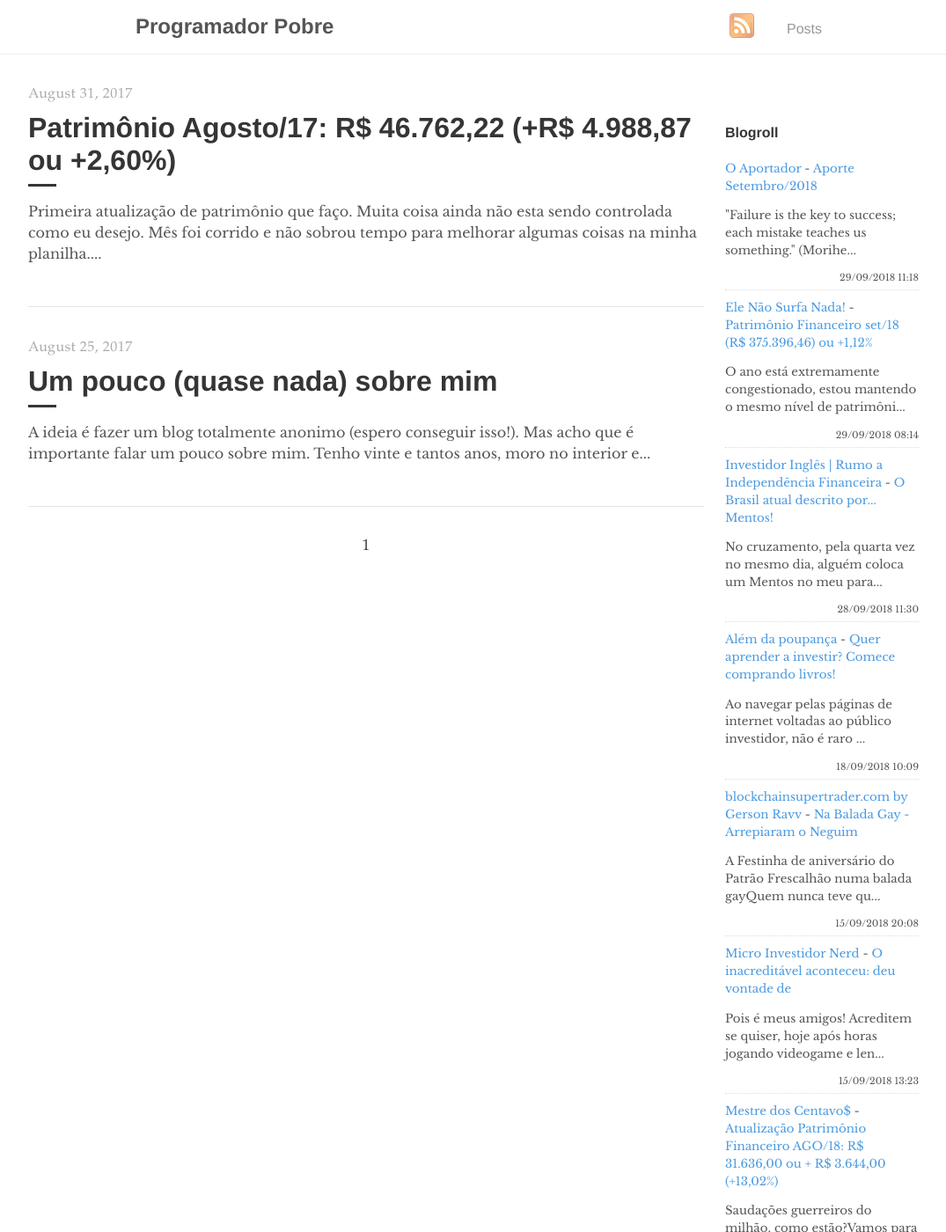
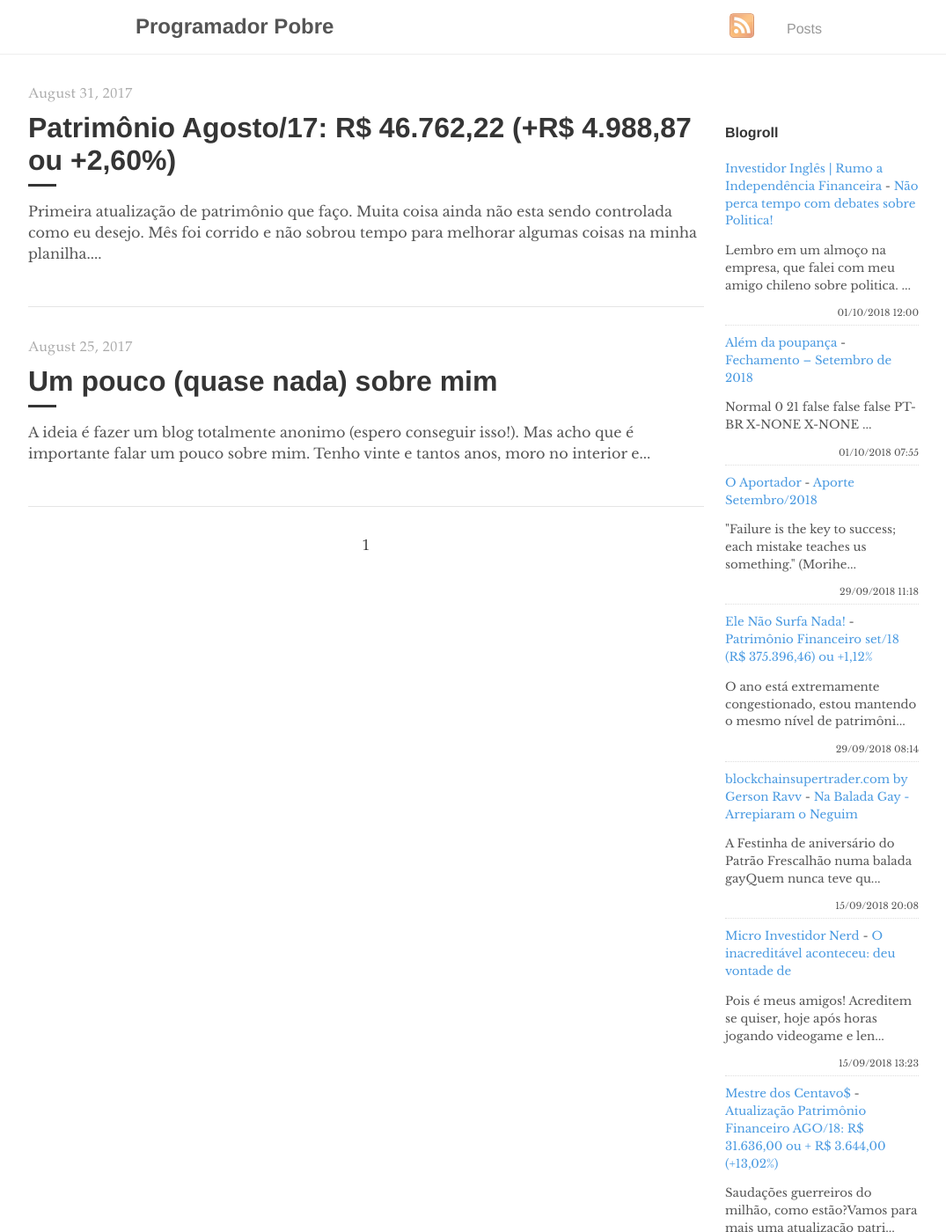
Before and after one commit to programadorpobre/programadorpobre.github.io, a Jekyll site: the page built from index.html, in a window 1280 px wide and 1400 px high. Shown: the whole window at 88% size, without its empty margins (96-1171 px from the left). Built offline with Jekyll 4.4.1, drawn with Linux system fonts in a browser that asks for light colours; the list of posts is cut into pages by our own code; comment, search, counter and statistics services are not loaded.

Commit message:
[ci skip] travis #422

```diff
--- a/_includes/feed-entries.html
+++ b/_includes/feed-entries.html
@@ -1,3 +1,13 @@
+<div class="feed-entry">
+    <a class="feed-entry-site-name" href="https://www.investidoringles.com/">Investidor Inglês | Rumo a Independência Financeira</a> - <a class="feed-entry-title" href="https://www.investidoringles.com/2018/10/nao-perca-tempo-com-politica.html">Não perca tempo com debates sobre Politica!</a>
+    <p class="feed-entry-summary">Lembro em um almoço na empresa, que falei com meu amigo chileno sobre politica. ...</p>
+    <time datetime="2018-10-01T12:00:00.000-03:00">01/10/2018 12:00</time>
+</div>
+<div class="feed-entry">
+    <a class="feed-entry-site-name" href="https://alemdapoupanca.blogspot.com/">Além da poupança</a> - <a class="feed-entry-title" href="https://alemdapoupanca.blogspot.com/2018/10/fechamento-setembro-de-2018.html">Fechamento – Setembro de 2018</a>
+    <p class="feed-entry-summary">         Normal  0      21      false  false  false    PT-BR  X-NONE  X-NONE    ...</p>
+    <time datetime="2018-10-01T07:55:00.000-03:00">01/10/2018 07:55</time>
+</div>
 <div class="feed-entry">
     <a class="feed-entry-site-name" href="https://oaportadorfinanceiro.blogspot.com/">O Aportador</a> - <a class="feed-entry-title" href="https://oaportadorfinanceiro.blogspot.com/2018/09/aporte-setembro2018.html">Aporte Setembro/2018</a>
     <p class="feed-entry-summary">"Failure is the key to success; each mistake teaches us something."&nbsp;(Morihe...</p>
@@ -7,16 +17,6 @@
     <a class="feed-entry-site-name" href="https://elenaosurfanada.blogspot.com/">Ele Não Surfa Nada!</a> - <a class="feed-entry-title" href="https://elenaosurfanada.blogspot.com/2018/09/patrimonio-financeiro-set18-r-37539646.html">Patrimônio Financeiro set/18 (R$ 375.396,46) ou +1,12%</a>
     <p class="feed-entry-summary">O ano está extremamente congestionado, estou mantendo o mesmo nível de patrimôni...</p>
     <time datetime="2018-09-29T08:14:00.000-03:00">29/09/2018 08:14</time>
-</div>
-<div class="feed-entry">
-    <a class="feed-entry-site-name" href="https://www.investidoringles.com/">Investidor Inglês | Rumo a Independência Financeira</a> - <a class="feed-entry-title" href="https://www.investidoringles.com/2018/09/o-brasil-atual-descrito-por-mentos.html">O Brasil atual descrito por... Mentos!</a>
-    <p class="feed-entry-summary">No cruzamento, pela quarta vez no mesmo dia, alguém coloca um Mentos no meu para...</p>
-    <time datetime="2018-09-28T11:30:00.000-03:00">28/09/2018 11:30</time>
-</div>
-<div class="feed-entry">
-    <a class="feed-entry-site-name" href="https://alemdapoupanca.blogspot.com/">Além da poupança</a> - <a class="feed-entry-title" href="https://alemdapoupanca.blogspot.com/2018/09/quer-aprender-investir-comece-comprando.html">Quer aprender a investir? Comece comprando livros!</a>
-    <p class="feed-entry-summary">Ao navegar pelas páginas de internet voltadas ao público investidor, não é raro ...</p>
-    <time datetime="2018-09-18T10:09:00.000-03:00">18/09/2018 10:09</time>
 </div>
 <div class="feed-entry">
     <a class="feed-entry-site-name" href="http://www.blockchainsupertrader.com/">blockchainsupertrader.com by Gerson Ravv</a> - <a class="feed-entry-title" href="http://www.blockchainsupertrader.com/2018/09/na-balada-gay-arrepiaram-o-neguim.html">Na Balada Gay - Arrepiaram o Neguim</a>
```
